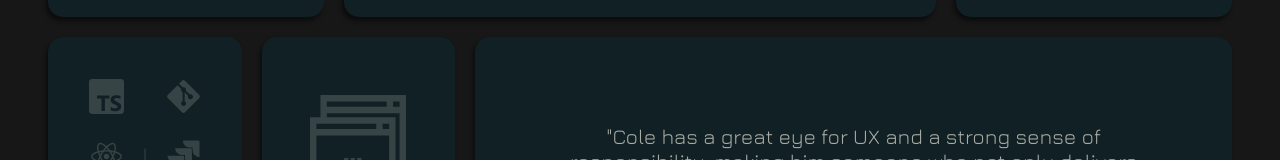
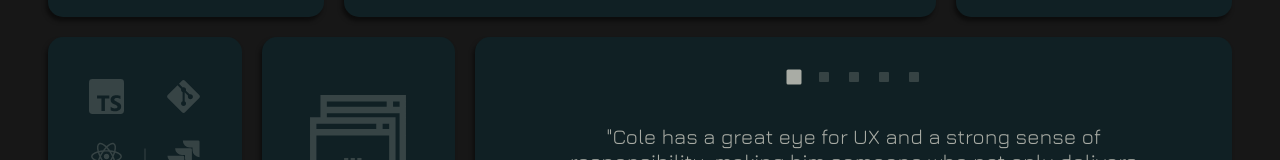
Before and after one commit to cole-flournoy/porfolio-site, a React (Vite) app: page / in a window 1280 px wide. Shown: the part 415-575 px from the top of the page. Built offline with nearby package versions, Linux system fonts and the light colour scheme.

Commit message:
Add dot navigation to carousel

```diff
--- a/src/sections/Testimonials.tsx
+++ b/src/sections/Testimonials.tsx
@@ -43,19 +43,20 @@ const testimonialsArray: Testimonial[] = [
 const Testmonials = () => {
   const [activeTestimonialIndex, setActiveTestimonialIndex] = useState(0)
 
-  // TODO: Add dots to indicate position in carousel
+  // TODO: Add auto-scroll?
+  // TODO: Add arrow key navigation
 
   const handleNextTestimonial = () => {
     document.documentElement.classList.add('next')
 
     const transition = document.startViewTransition(() => {
       flushSync(() => {
-        setActiveTestimonialIndex((prevIndex) => (prevIndex + 1) % testimonialsArray.length);
+        setActiveTestimonialIndex((prevIndex) => (prevIndex + 1) % testimonialsArray.length)
       })
     })
 
     transition.finished.finally(() => {
-      document.documentElement.classList.remove('next');
+      document.documentElement.classList.remove('next')
     })
   }
 
@@ -64,18 +65,39 @@ const Testmonials = () => {
 
     const transition = document.startViewTransition(() => {
       flushSync(() => {
-        setActiveTestimonialIndex((prevIndex) => (prevIndex - 1 + testimonialsArray.length) % testimonialsArray.length);
+        setActiveTestimonialIndex((prevIndex) => (prevIndex - 1 + testimonialsArray.length) % testimonialsArray.length)
       })
     })
 
     transition.finished.finally(() => {
-      document.documentElement.classList.remove('prev');
+      document.documentElement.classList.remove('prev')
+    })
+  }
+
+  const handleDotNavigation = (index: number) => {
+    if (index === activeTestimonialIndex) return;
+    const direction = index > activeTestimonialIndex ? 'next' : 'prev'
+    document.documentElement.classList.add(direction)
+
+    const transition = document.startViewTransition(() => {
+      flushSync(() => {
+        setActiveTestimonialIndex(index)
+      })
+    })
+
+    transition.finished.finally(() => {
+      document.documentElement.classList.remove(direction)
     })
   }
 
   return (
     <span className='testimonials'>
       <span className='carousel-wrapper'>
+        <span className='dots-wrapper'>
+          {testimonialsArray.map((_, index) => (
+            <span key={index} className={`dot ${index === activeTestimonialIndex ? 'active' : ''}`} onClick={() => handleDotNavigation(index)} />
+          ))}
+        </span>
         <CaretLeftIcon className='icon-button' onClick={handlePrevTestimonial} style={{ height: '100%' }}/>
         <span className='quote'>
           <span className='content'>"{testimonialsArray[activeTestimonialIndex].quote}"</span>
--- a/src/sections/styles/Testimonials.css
+++ b/src/sections/styles/Testimonials.css
@@ -20,6 +20,38 @@
   align-items: center;
   justify-content: center;
   height: 100%;
+}
+
+.dots-wrapper {
+  position: absolute;
+  display: flex;
+  flex-direction: row;
+  justify-content: center;
+  align-items: center;
+  z-index: 5;
+  gap: 20px;
+  top: 20px;
+  left: 50%;
+  transform: translate(-50%, -50%);
+}
+
+.dot {
+  height: 10px;
+  width: 10px;
+  border-radius: 10%;
+  background-color: var(--color-faded-light-text);
+  transition: all 1600ms ease;
+}
+
+.dot.active {
+  transform: scale(1.5);
+  background-color: var(--color-slightly-faded-light-text);
+}
+
+.dot:not(.active):hover {
+  background-color: var(--color-slightly-faded-light-text);
+  cursor: pointer;
+  transition: background-color 300ms ease;
 }
 
 .quote {
```
